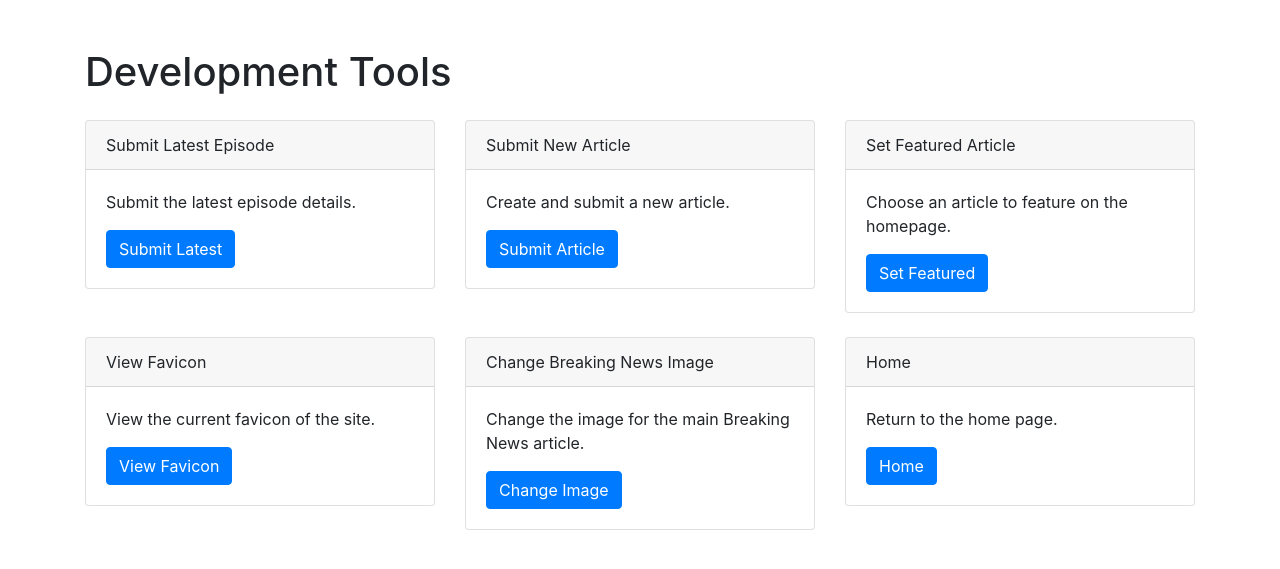
After one commit to Pajama-John/kethfm, a Flask app: page /dev-tools in a window 1280 px wide. The commit adds this page. Shown: the top 569 px of the page. Run offline with Flask 3, Linux system fonts and the light colour scheme; some libraries are stand-ins or nearby versions.

Commit message:
improved devtools

```diff
--- /dev/null
+++ b/templates/dev_tools.html
@@ -0,0 +1,87 @@
+<!DOCTYPE html>
+<html lang="en">
+<head>
+    <meta charset="UTF-8">
+    <meta name="viewport" content="width=device-width, initial-scale=1.0">
+    <title>Development Tools</title>
+    <link href="https://maxcdn.bootstrapcdn.com/bootstrap/4.5.2/css/bootstrap.min.css" rel="stylesheet">
+</head>
+<body>
+    <div class="container mt-5">
+        <h1 class="mb-4">Development Tools</h1>
+        <div class="row">
+            <div class="col-md-4">
+                <div class="card">
+                    <div class="card-header">
+                        Submit Latest Episode
+                    </div>
+                    <div class="card-body">
+                        <p class="card-text">Submit the latest episode details.</p>
+                        <a href="{{ url_for('latest') }}" class="btn btn-primary">Submit Latest</a>
+                    </div>
+                </div>
+            </div>
+            <div class="col-md-4">
+                <div class="card">
+                    <div class="card-header">
+                        Submit New Article
+                    </div>
+                    <div class="card-body">
+                        <p class="card-text">Create and submit a new article.</p>
+                        <a href="{{ url_for('submit') }}" class="btn btn-primary">Submit Article</a>
+                    </div>
+                </div>
+            </div>
+            <div class="col-md-4">
+                <div class="card">
+                    <div class="card-header">
+                        Set Featured Article
+                    </div>
+                    <div class="card-body">
+                        <p class="card-text">Choose an article to feature on the homepage.</p>
+                        <a href="{{ url_for('submit_featured') }}" class="btn btn-primary">Set Featured</a>
+                    </div>
+                </div>
+            </div>
+        </div>
+        <div class="row mt-4">
+            <div class="col-md-4">
+                <div class="card">
+                    <div class="card-header">
+                        View Favicon
+                    </div>
+                    <div class="card-body">
+                        <p class="card-text">View the current favicon of the site.</p>
+                        <a href="{{ url_for('favicon') }}" class="btn btn-primary">View Favicon</a>
+                    </div>
+                </div>
+            </div>
+            <div class="col-md-4">
+                <div class="card">
+                    <div class="card-header">
+                        Change Breaking News Image
+                    </div>
+                    <div class="card-body">
+                        <p class="card-text">Change the image for the main Breaking News article.</p>
+                        <a href="{{ url_for('breakingnewsimage') }}" class="btn btn-primary">Change Image</a>
+                    </div>
+                </div>
+            </div>
+            <div class="col-md-4">
+                <div class="card">
+                    <div class="card-header">
+                        Home
+                    </div>
+                    <div class="card-body">
+                        <p class="card-text">Return to the home page.</p>
+                        <a href="{{ url_for('home') }}" class="btn btn-primary">Home</a>
+                    </div>
+                </div>
+            </div>
+        </div>
+    </div>
+    <script src="https://code.jquery.com/jquery-3.5.1.slim.min.js"></script>
+    <script src="https://cdn.jsdelivr.net/npm/@popperjs/core@2.5.4/dist/umd/popper.min.js"></script>
+    <script src="https://stackpath.bootstrapcdn.com/bootstrap/4.5.2/js/bootstrap.min.js"></script>
+</body>
+</html>
--- a/templates/index.html
+++ b/templates/index.html
@@ -22,7 +22,7 @@
       <section class="nav-section">
         <!-- Logo -->
         <div class="logo">
-          <a href="https://www.youtube.com/@H3Podcast" title="Watch the H3 Show!"><img style="max-height: 150px" src="/static/images/KETHLOGO.png"/></a>
+          <a href="/dev-tools" title="Watch the H3 Show!"><img style="max-height: 150px" src="/static/images/KETHLOGO.png"/></a>
         </div>
         <!-- Navigation -->
         <nav class="nav-menu" role="navigation">
--- a/webserver.py
+++ b/webserver.py
@@ -169,5 +169,10 @@ def set_featured():
 
     return redirect("/")
 
+@app.route('/dev-tools')
+def dev_tools():
+    return render_template('dev_tools.html')
+
+
 if __name__ == "__main__":
     app.run(port=666, debug=True)
```
Also changed, not shown: templates/create_article.html (+28 -9 lines), templates/featured_form.html (+11 -2 lines), templates/latest_form.html (+24 -12 lines), 1 other file.
